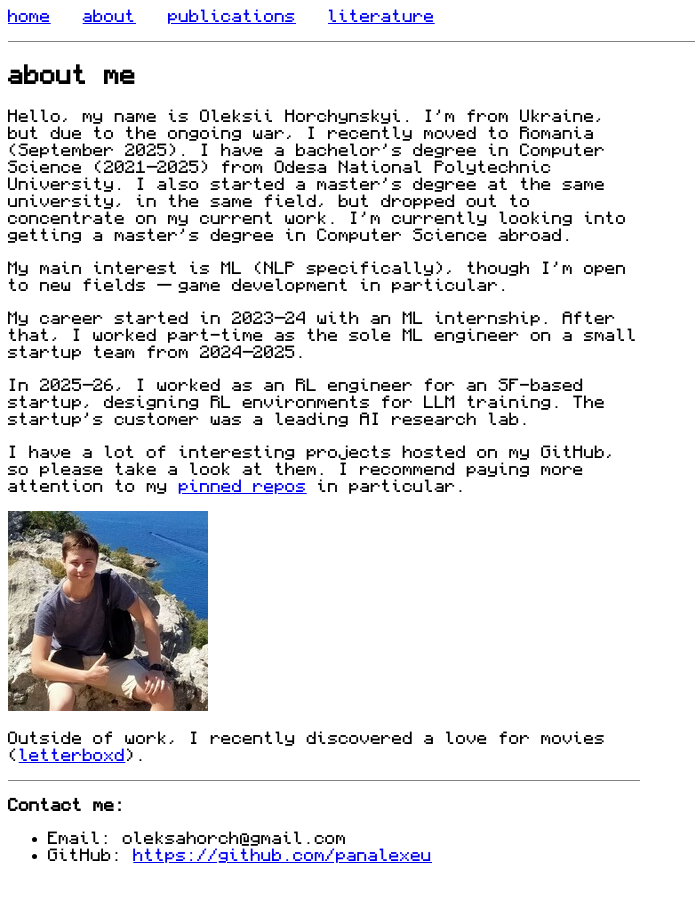
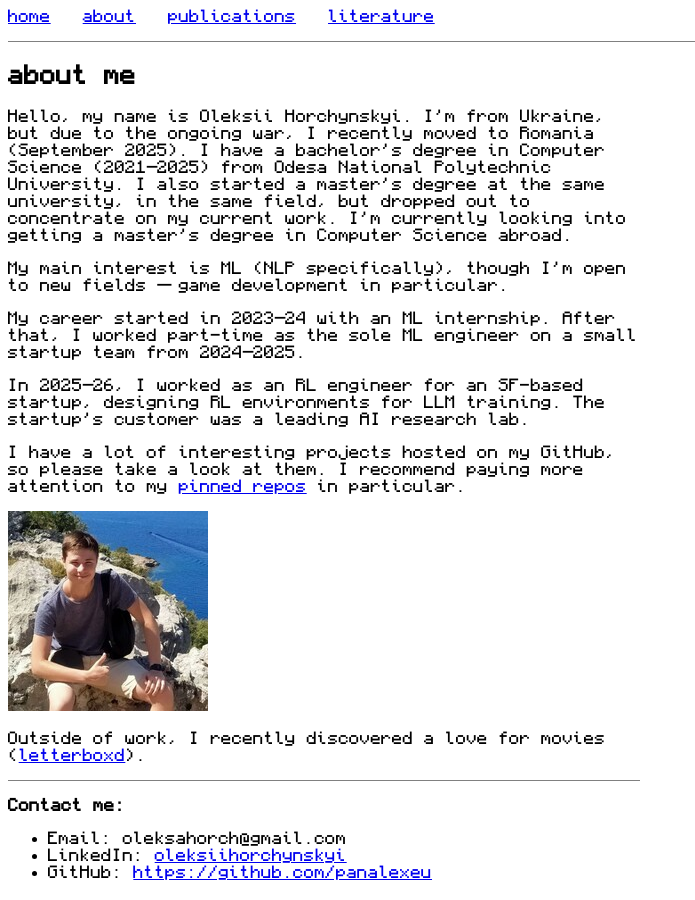
Before and after one commit to panalexeu/panalexeu.github.io, a Jekyll site: the page built from about.md, in a window 1280 px wide. Shown: the whole page, without its empty margins (0-695 px from the left). Built offline with Jekyll 4.4.1, drawn with Linux system fonts in a browser that asks for light colours.

Commit message:
add linkedin for contact

```diff
--- a/about.md
+++ b/about.md
@@ -26,6 +26,7 @@ Outside of work, I recently discovered a love for movies ([letterboxd](https://l
 
 **Contact me:**
 - Email: oleksahorch@gmail.com
+- LinkedIn: [oleksiihorchynskyi](https://www.linkedin.com/in/oleksiihorchynskyi/)
 - GitHub: [https://github.com/panalexeu](https://github.com/panalexeu)
 
 </article>
```
